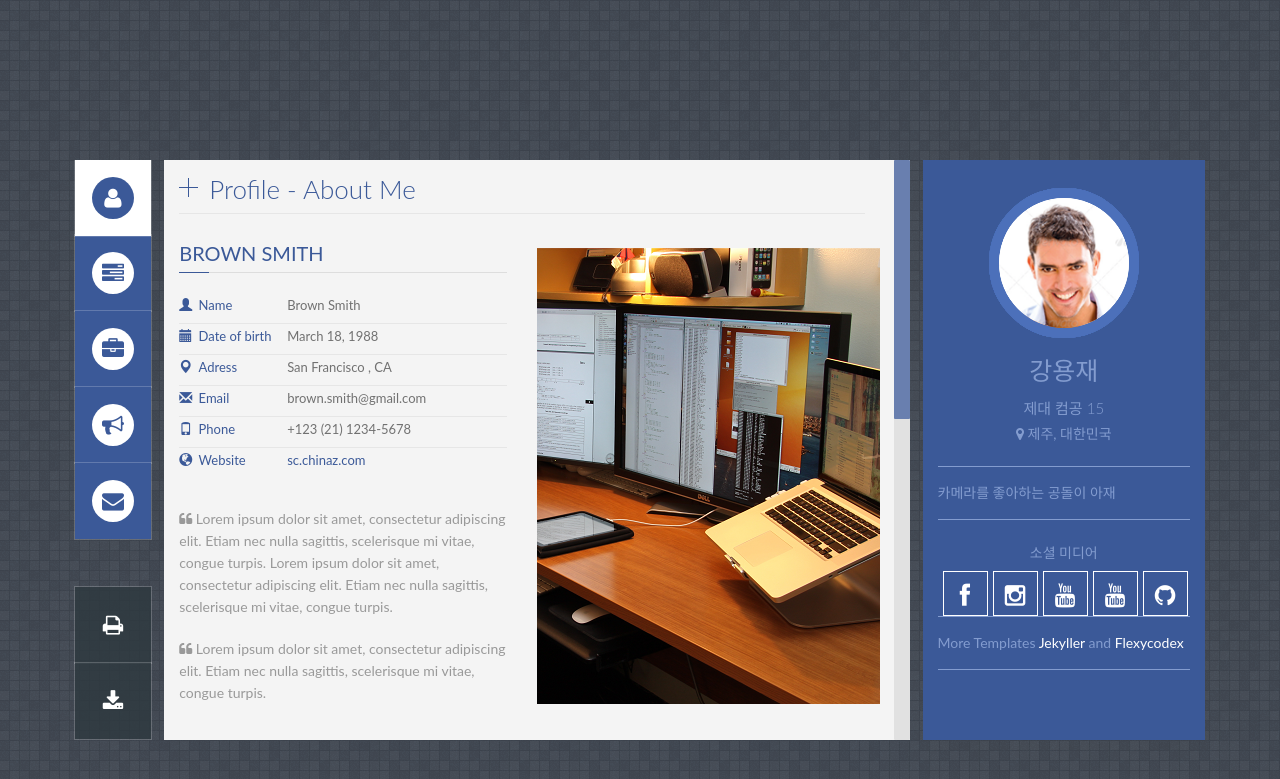
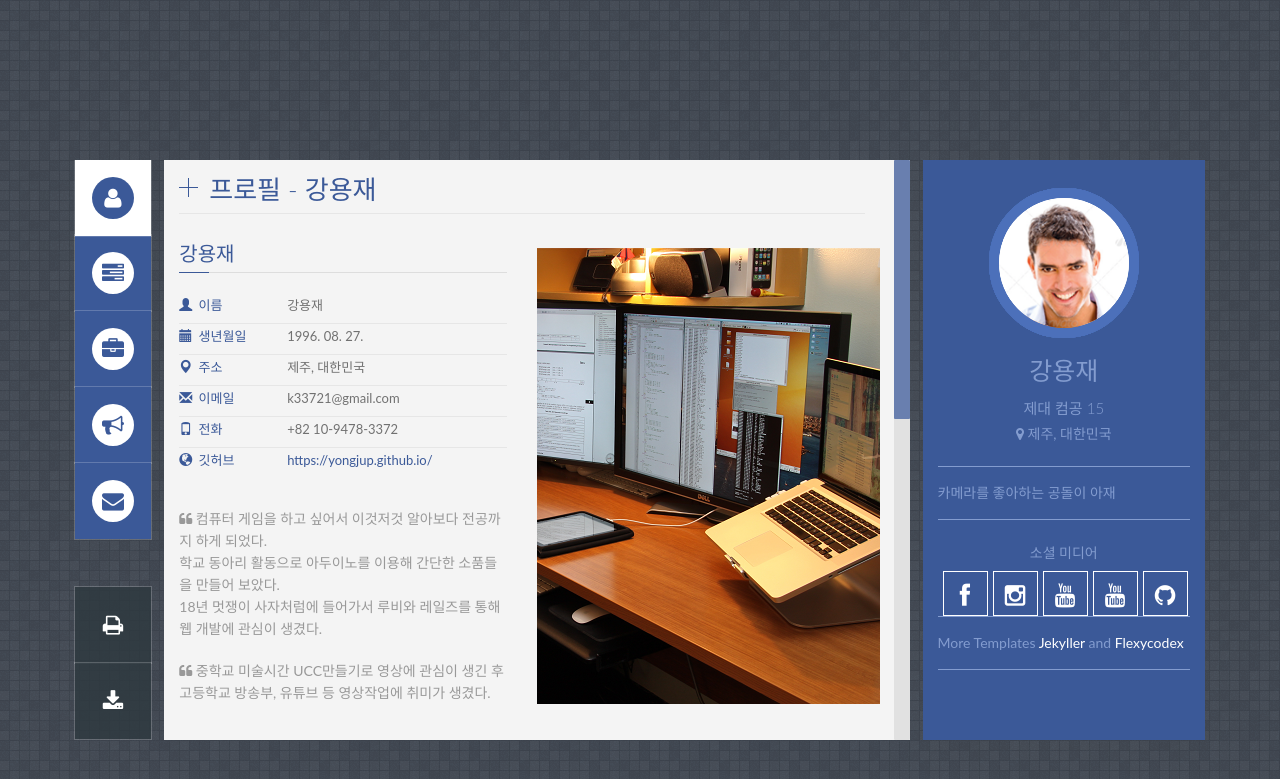
Before and after one commit to YongJup/YongJup.github.io, a Jekyll site: the page built from index.html, in a window 1280 px wide. Shown: the top 779 px of the page. Built offline with Jekyll 4.4.1, drawn with Linux system fonts in a browser that asks for light colours; some web fonts are replaced.

Commit message:
edit profile01

```diff
--- a/_includes/profile.html
+++ b/_includes/profile.html
@@ -1,14 +1,14 @@
 <!-- profile -->
 <div id="profile" class="content_2">
     <!-- .title -->
-<h1 class="h-bloc">Profile - About Me</h1>
+<h1 class="h-bloc">프로필 - 강용재</h1>
 
 <div class="row top-p">
     <div class="col-md-6 profile-l">
 
         <!--About me-->
         <div class="title_content">
-            <div class="text_content">brown smith</div>
+            <div class="text_content">강용재</div>
             <div class="clear"></div>
         </div>
 
@@ -16,43 +16,43 @@
 
             <li>
                 <i class="glyphicon glyphicon-user"></i>
-                <label>Name</label>
-                <span class="value">Brown Smith</span>
+                <label>이름</label>
+                <span class="value">강용재</span>
                 <div class="clear"></div>
             </li>
 
             <li>
                 <i class="glyphicon glyphicon-calendar"></i>
-                <label>Date of birth</label>
-                <span class="value">March 18, 1988</span>
+                <label>생년월일</label>
+                <span class="value">1996. 08. 27.</span>
                 <div class="clear"></div>
             </li>
 
             <li>
                 <i class="glyphicon glyphicon-map-marker"></i>
-                <label>Adress</label>
-                <span class="value">San Francisco , CA</span>
+                <label>주소</label>
+                <span class="value">제주, 대한민국</span>
                 <div class="clear"></div>
             </li>
 
             <li>
                 <i class="glyphicon glyphicon-envelope"></i>
-                <label>Email</label>
-                <span class="value">brown.smith@gmail.com</span>
+                <label>이메일</label>
+                <span class="value">k33721@gmail.com</span>
                 <div class="clear"></div>
             </li>
 
             <li>
                 <i class="glyphicon glyphicon-phone"></i>
-                <label>Phone</label>
-                <span class="value">+123 (21) 1234-5678</span>
+                <label>전화</label>
+                <span class="value">+82 10-9478-3372</span>
                 <div class="clear"></div>
             </li>
 
             <li>
                 <i class="glyphicon glyphicon-globe"></i>
-                <label>Website</label>
-                <span class="value"><a href="#" target="_blank">sc.chinaz.com</a></span>
+                <label>깃허브</label>
+                <span class="value"><a href="#" target="_blank">https://yongjup.github.io/</a></span>
                 <div class="clear"></div>
             </li>
 
@@ -61,12 +61,14 @@
 
         <p style="margin-bottom:20px">
             <i class="fa fa-quote-left"></i>
-            Lorem ipsum dolor sit amet, consectetur adipiscing elit. Etiam nec nulla sagittis, scelerisque mi vitae, congue turpis. Lorem ipsum dolor sit amet, consectetur adipiscing elit. Etiam nec nulla sagittis, scelerisque mi vitae, congue turpis.
+            컴퓨터 게임을 하고 싶어서 이것저것 알아보다 전공까지 하게 되었다.<br>
+            학교 동아리 활동으로 아두이노를 이용해 간단한 소품들을 만들어 보았다.<br>
+            18년 멋쟁이 사자처럼에 들어가서 루비와 레일즈를 통해 웹 개발에 관심이 생겼다.<br>
         </p>
 
          <p style="margin-bottom:20px">
             <i class="fa fa-quote-left"></i>
-            Lorem ipsum dolor sit amet, consectetur adipiscing elit. Etiam nec nulla sagittis, scelerisque mi vitae, congue turpis.
+            중학교 미술시간 UCC만들기로 영상에 관심이 생긴 후 고등학교 방송부, 유튜브 등 영상작업에 취미가 생겼다.
 
         </p>
 
```
